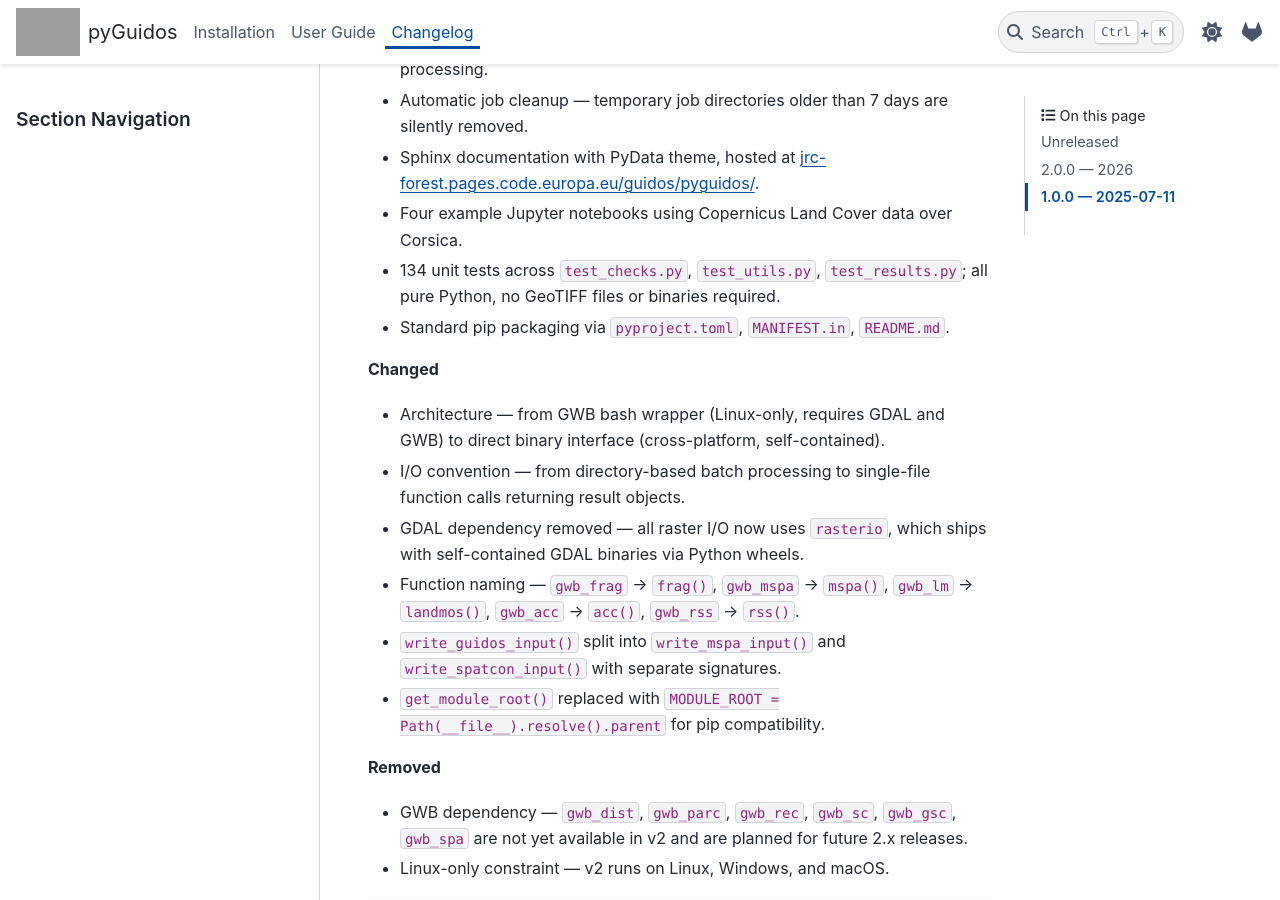
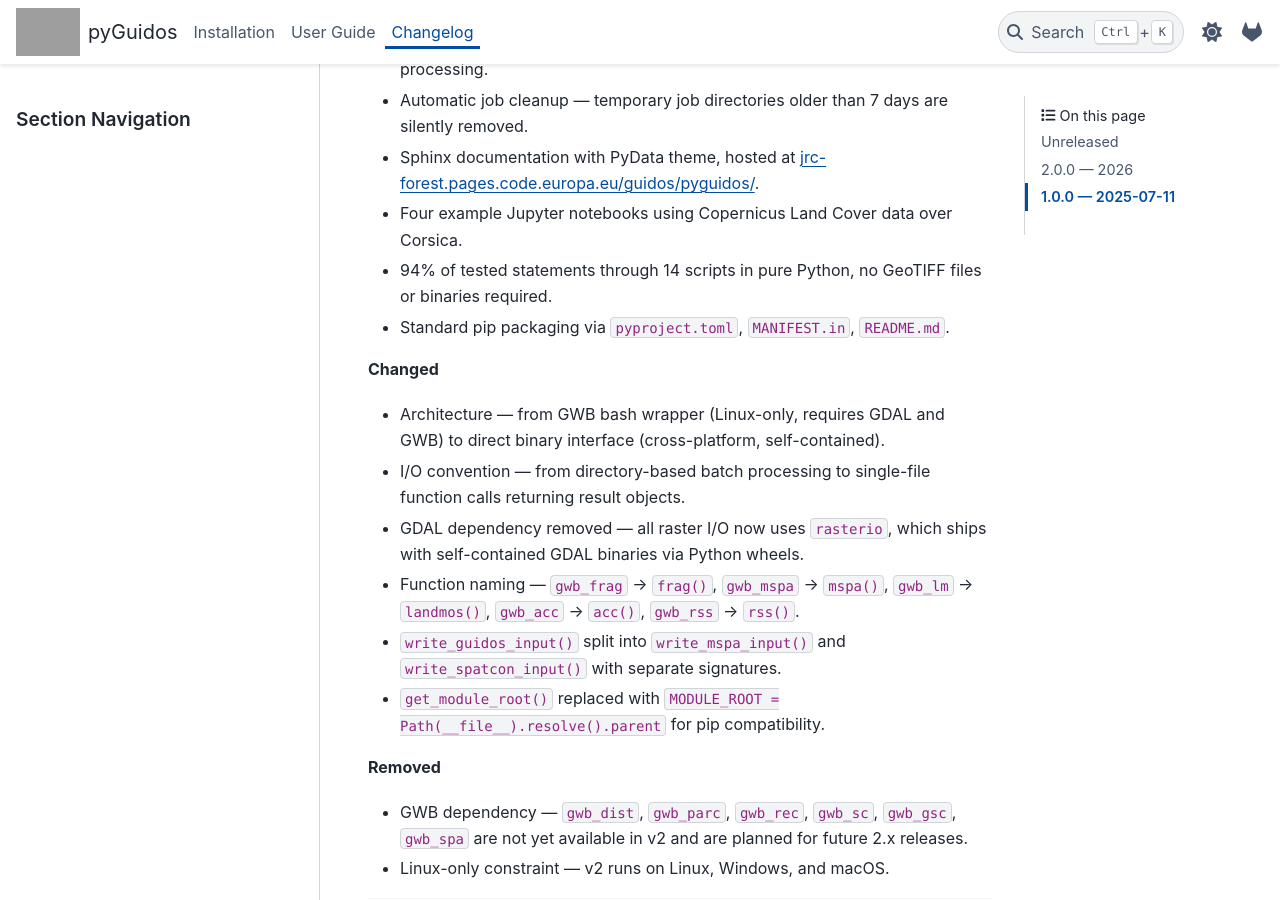
Before and after one commit to nonpenso/pyguidos, a Sphinx documentation site: the page built from docs/changelog.rst, in a window 1280 px wide and 900 px high, scrolled down 1749 px. Built offline with Sphinx 7.4.7 and the PyData theme 0.15.4, drawn with Linux system fonts in a browser that asks for light colours; grey boxes are pictures that could not be loaded.

Commit message:
selective tests

```diff
--- a/docs/changelog.rst
+++ b/docs/changelog.rst
@@ -71,8 +71,7 @@ are planned for future 2.x releases.
   `jrc-forest.pages.code.europa.eu/guidos/pyguidos/
   <https://jrc-forest.pages.code.europa.eu/guidos/pyguidos/>`_.
 - Four example Jupyter notebooks using Copernicus Land Cover data over Corsica.
-- 134 unit tests across ``test_checks.py``, ``test_utils.py``,
-  ``test_results.py``; all pure Python, no GeoTIFF files or binaries required.
+- 94% of tested statements through 14 scripts in pure Python, no GeoTIFF files or binaries required.
 - Standard pip packaging via ``pyproject.toml``, ``MANIFEST.in``, ``README.md``.
 
 **Changed**
```
Also changed, not shown: .gitlab-ci.yml.
